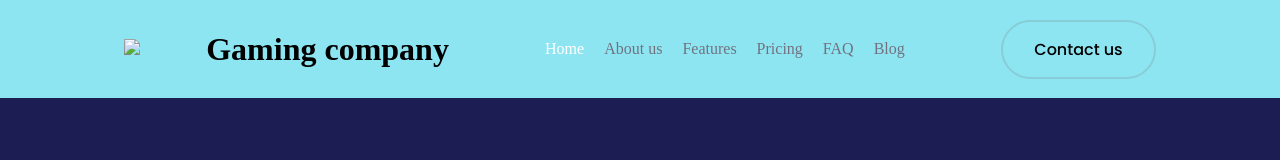
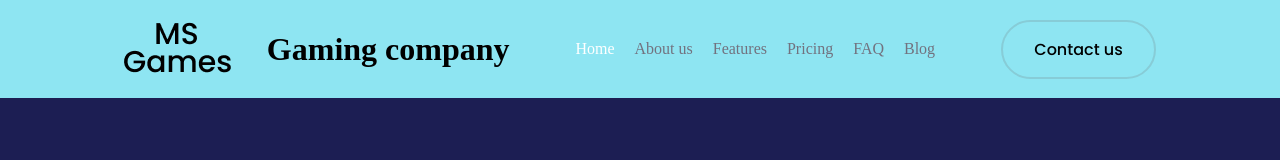
Before and after one commit to Santi1607/MS-Games-K, a plain HTML site: page index.html in a window 1280 px wide. Drawn offline with Linux system fonts and the light colour scheme; a web font is replaced by a local one.

Commit message:
Update index.html

```diff
--- a/index.html
+++ b/index.html
@@ -16,7 +16,7 @@
     <header>
       <div class="countainer">
         <div class="img">
-          <img src="./img/MS Games.png" />
+          <img src="./MS Games.png" />
         </div>
         <h1 class="titulo1">Gaming company</h1>
         <nav class="link_header">
```
